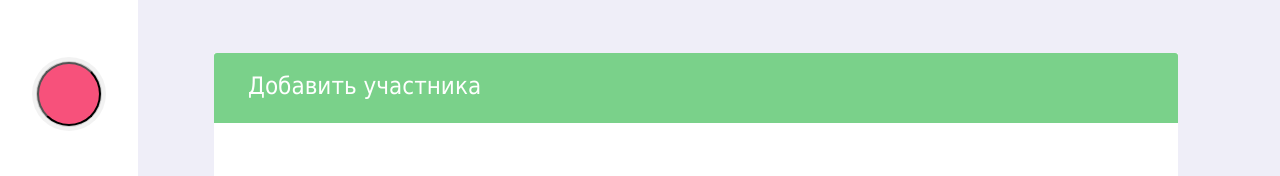
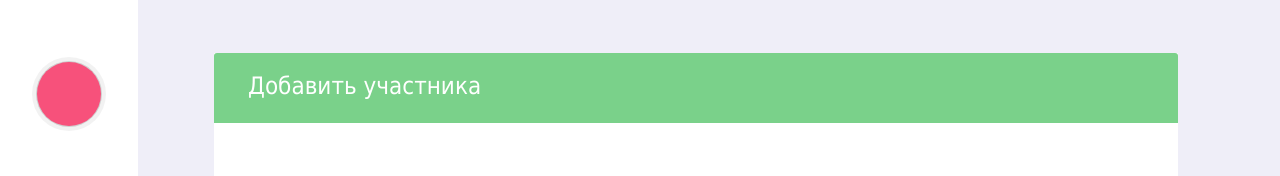
Before and after one commit to TatyanaBondareva/react-app-test, a React app: page / in a window 1280 px wide. Shown: the top 176 px of the page. Built offline with nearby package versions, Linux system fonts and the light colour scheme.

Commit message:
fix mozila bugs

```diff
--- a/src/assets/styles/Form.scss
+++ b/src/assets/styles/Form.scss
@@ -39,6 +39,7 @@
 	outline: none;
 	font-weight: 300;
 	margin-bottom: 57px;
+	width: auto;
 }
 .form__button {
 	align-self: flex-end;
--- a/src/assets/styles/List.scss
+++ b/src/assets/styles/List.scss
@@ -1,7 +1,7 @@
 .app__list {
     list-style: none;
     padding: 8px 30px;
-    min-height: 698px;
+    min-height: 713px;
 }
 .list__member__show {
     border: 2px solid #efedf7;
--- a/src/assets/styles/Menu.scss
+++ b/src/assets/styles/Menu.scss
@@ -30,6 +30,7 @@
 	cursor: pointer;
 	margin-bottom: 125px;
 	outline: none;
+	border: none;
 }
 #radio__star ~ label.radio__star{
 	background-image: url(../img/star_grey.png);
```
